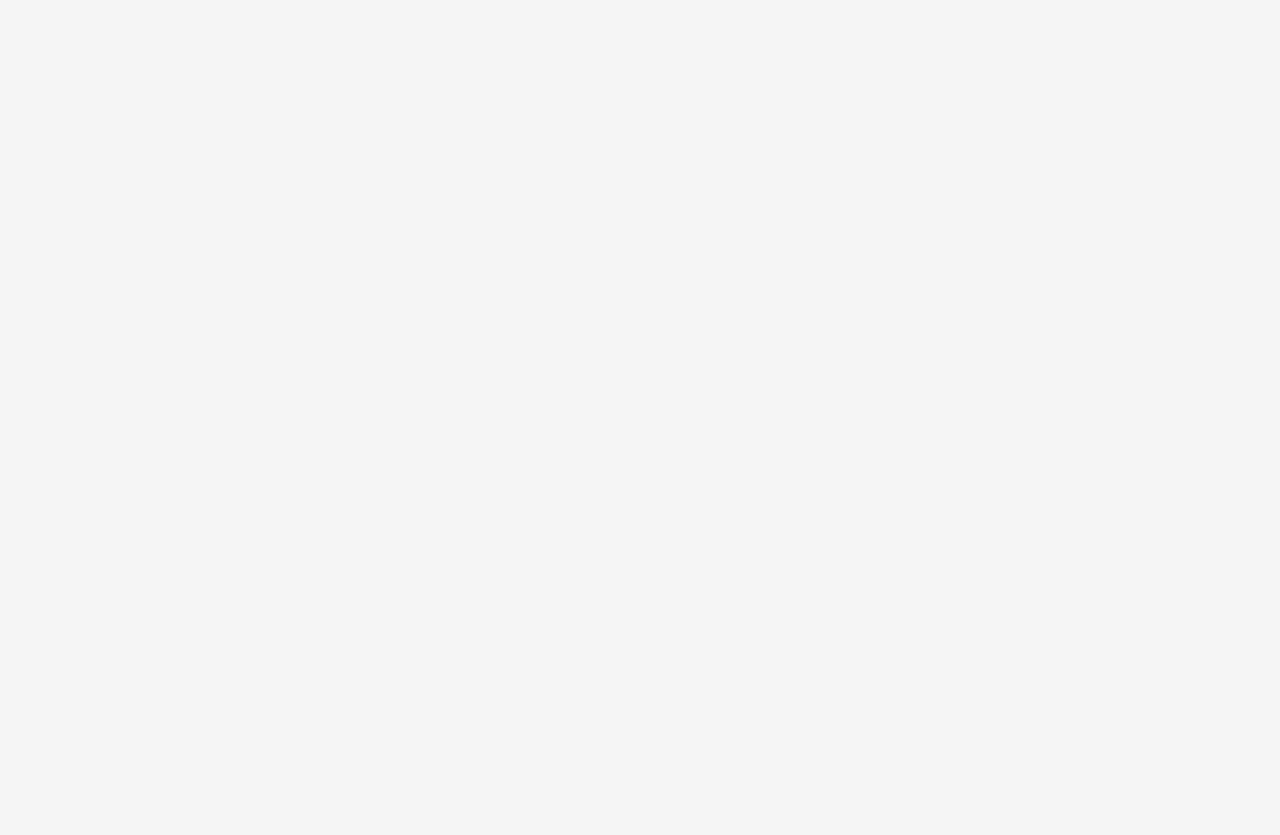
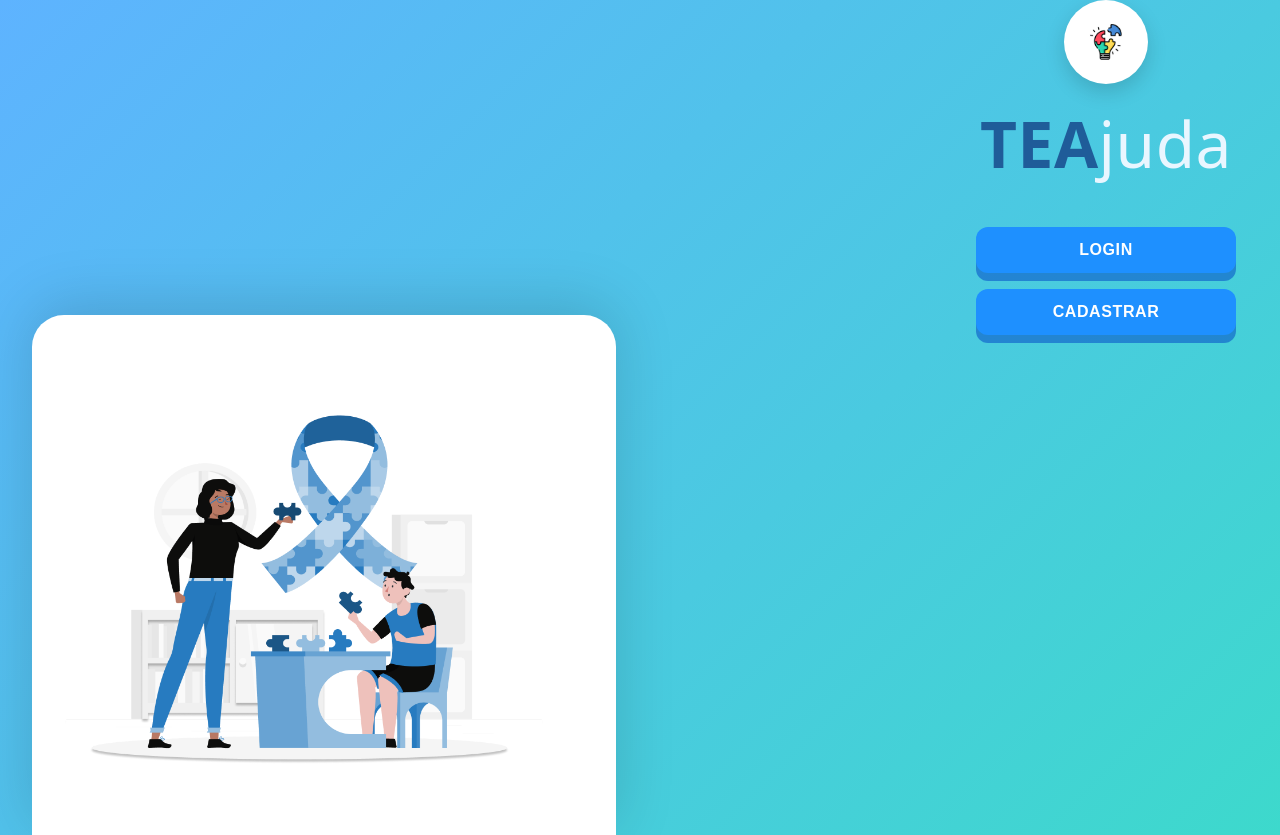
Before and after one commit to pviktorr/react-tcc, a React (Vite) app in the folder reactero/: page /inicio in a window 1280 px wide. Before the commit this address had no page. Before the commit the page ends 800 px from the top, so only its background shows below. Built offline with nearby package versions, Linux system fonts and the light colour scheme.

Commit message:
tela inicio ok

```diff
--- a/reactero/router.jsx
+++ b/reactero/router.jsx
@@ -3,6 +3,7 @@ import React from "react";
 import LoginPage from './src/pages/Login/Login'; // Importe a sua página de login
 import Cadastro from './src/pages/Cadastro/Cadastro'; // Importe a sua página de cadastro
 import Home from './src/pages/Home/Home'
+import Inicio from './src/pages/Inicio/Inicio'
 
 import { BrowserRouter as Router, Routes, Route } from "react-router-dom";
 function AppRoutes() {
@@ -11,6 +12,7 @@ function AppRoutes() {
         <Routes>
           {/* Rota padrão */}
           <Route path="/" element={<Home />} />
+          <Route path="/inicio" element={<Inicio />} />
 
           {/* Demais rotas */}
           <Route path="/Login" element={<LoginPage />} />
--- a/reactero/src/pages/Home/Home.jsx
+++ b/reactero/src/pages/Home/Home.jsx
@@ -30,7 +30,7 @@ function Onboarding() {
 
       {/* BOTÃO PRÓXIMO */}
       <div className="button-container">
-  <button className="next-button" onClick={() =>navigate('/Cadastro')}>
+  <button className="next-button" onClick={() =>navigate('/Inicio')}>
     PRÓXIMO
   </button>
       </div>
--- /dev/null
+++ b/reactero/src/pages/Inicio/Inicio.css
@@ -0,0 +1,125 @@
+/* Layout base com gradiente azul para ciano, inspirado no mockup */
+.inicio__root {
+  min-height: 100dvh;
+  display: flex;
+  align-items: flex-end;
+  background: linear-gradient(135deg, #5eb3ff 0%, #3dd9cc 100%);
+  overflow: hidden;
+  position: relative;
+}
+
+.inicio__content {
+  width: 100%;
+
+
+  display: grid;
+  grid-template-columns: 1fr 1fr;
+  gap: 48px;
+  align-items: flex-end;
+  padding: 0 32px 0;
+}
+
+/* Cartão branco arredondado com a ilustração à esquerda - maior e posicionado na base */
+.inicio__card {
+  background: #ffffff;
+  border-radius: 32px 32px 0 0;
+  padding: 48px 32px 0;
+  box-shadow: 0 -10px 60px rgba(0,0,0,0.15);
+  display: flex;
+
+  min-height: 520px;
+  position: relative;
+}
+
+.inicio__illustration {
+  width: 100%;
+  max-width: 480px;
+  height: auto;
+  object-fit: contain;
+  display: flex;
+}
+
+/* Coluna direita: marca e ações */
+.inicio__right {
+  display: flex;
+  flex-direction: column;
+  justify-content: center;
+  align-items: center;
+  gap: 40px;
+  padding-bottom: 500px;
+  margin-left: 300px;
+}
+
+.inicio__brand {
+  display: grid;
+  justify-items: center;
+  gap: 16px;
+}
+
+.inicio__logoWrap {
+  width: 84px;
+  height: 84px;
+  background: #ffffff;
+  border-radius: 50%;
+  display: grid;
+  place-items: center;
+  box-shadow: 0 8px 20px rgba(0,0,0,0.15);
+}
+
+.inicio__logo {
+  width: 58px;
+  height: 58px;
+  object-fit: contain;
+}
+
+.inicio__title {
+  font-family: system-ui, -apple-system, Segoe UI, Roboto, Ubuntu, Cantarell, 'Helvetica Neue', Arial, 'Noto Sans', 'Apple Color Emoji', 'Segoe UI Emoji', 'Segoe UI Symbol';
+  font-size: clamp(34px, 5vw, 64px);
+  margin: 0;
+  color: #e9f6ff;
+  letter-spacing: 0.5px;
+}
+
+.inicio__title--bold {
+  font-weight: 700;
+  color: #1f5c99;
+}
+
+.inicio__title--light {
+  font-weight: 400;
+}
+
+.inicio__actions {
+  display: grid;
+  gap: 16px;
+  width: 100%;
+  max-width: 260px;
+}
+
+.inicio__btn {
+  background: #1e90ff;
+  color: #ffffff;
+  border: none;
+  border-radius: 12px;
+  padding: 14px 18px;
+  font-weight: 700;
+  font-size: 16px;
+  letter-spacing: 0.6px;
+  box-shadow: 0 8px 0 rgba(10, 88, 202, 0.6);
+  cursor: pointer;
+  transition: transform .05s ease, filter .2s ease;
+}
+
+.inicio__btn:hover { filter: brightness(1.05); }
+.inicio__btn:active { transform: translateY(2px); box-shadow: 0 6px 0 rgba(10,88,202,.6); }
+
+.inicio__btn--outline {
+  background: #1e90ff;
+}
+
+/* Responsivo */
+@media (max-width: 900px) {
+  .inicio__content { grid-template-columns: 1fr; }
+  .inicio__card { order: 2; }
+  .inicio__right { order: 1; }
+}
--- /dev/null
+++ b/reactero/src/pages/Inicio/Inicio.jsx
@@ -0,0 +1,41 @@
+import React from 'react';
+import { useNavigate } from 'react-router-dom';
+import './Inicio.css';
+import logo from '../../assets/logo.png';
+import card from '../../assets/Rectangle 45.png';
+import illustration from '../../assets/Group 2.png';
+
+function Inicio() {
+  const navigate = useNavigate();
+
+  return (
+    <div className="inicio__root">
+      <div className="inicio__content">
+        {/* Coluna esquerda: ilustração dentro de cartão branco arredondado */}
+        <div className="inicio__card">
+          <img src={illustration} alt="Ilustração" className="inicio__illustration" />
+        </div>
+
+        {/* Coluna direita: logo, título e botões */}
+        <div className="inicio__right">
+          <div className="inicio__brand">
+            <div className="inicio__logoWrap">
+              <img src={logo} alt="TEAjuda" className="inicio__logo" />
+            </div>
+            <h1 className="inicio__title">
+              <span className="inicio__title--bold">TEA</span>
+              <span className="inicio__title--light">juda</span>
+            </h1>
+          </div>
+
+          <div className="inicio__actions">
+            <button className="inicio__btn" onClick={() => navigate('/Login')}>LOGIN</button>
+            <button className="inicio__btn inicio__btn--outline" onClick={() => navigate('/cadastro')}>CADASTRAR</button>
+          </div>
+        </div>
+      </div>
+    </div>
+  );
+}
+
+export default Inicio;
```
Also changed, not shown: reactero/src/assets/Group 2.png (added).
